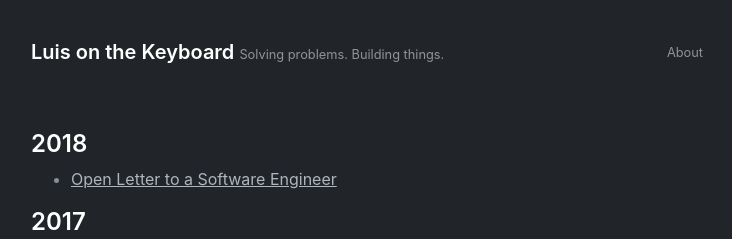
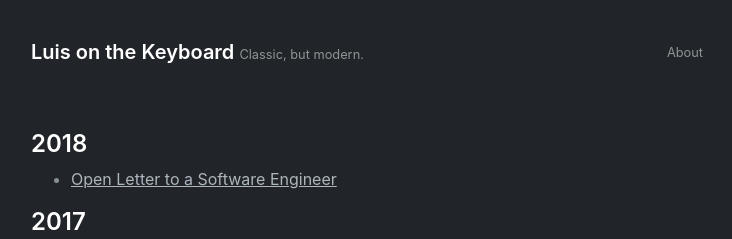
Before and after one commit to luisonthekeyboard/luisonthekeyboard.com, a Jekyll site: the page built from index.html, in a window 1280 px wide. Shown: the top 239 px of the page, without its empty margins (273-1005 px from the left). Built offline with Jekyll 4.4.1, drawn with Linux system fonts in a browser that asks for light colours; the list of posts is cut into pages by our own code.

Commit message:
Change tagline

```diff
--- a/_config.yml
+++ b/_config.yml
@@ -1,6 +1,6 @@
 # Setup
 title: Luis on the Keyboard
-tagline: Solving problems. Building things.
+tagline: Classic, but modern.
 url: https://luisonthekeyboard.github.io/
 paginate: 1
 baseurl: ""
```
